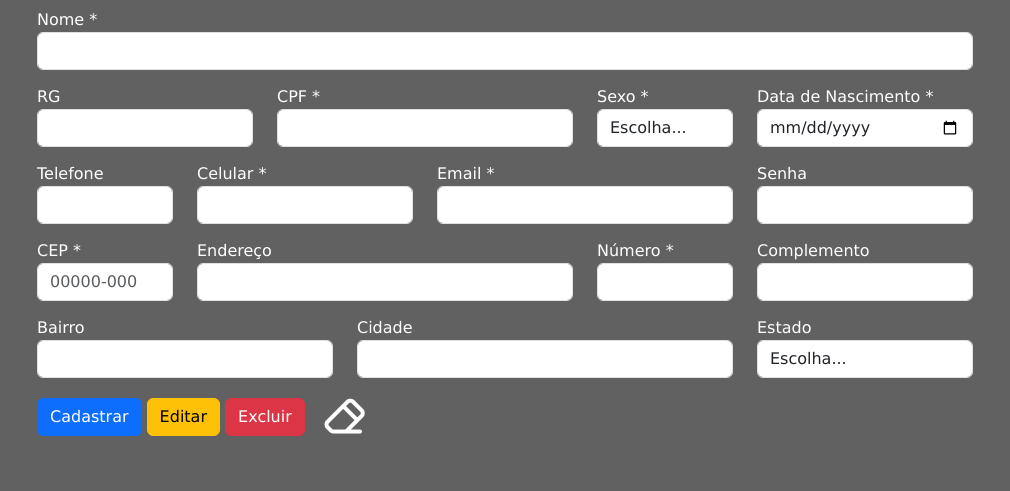
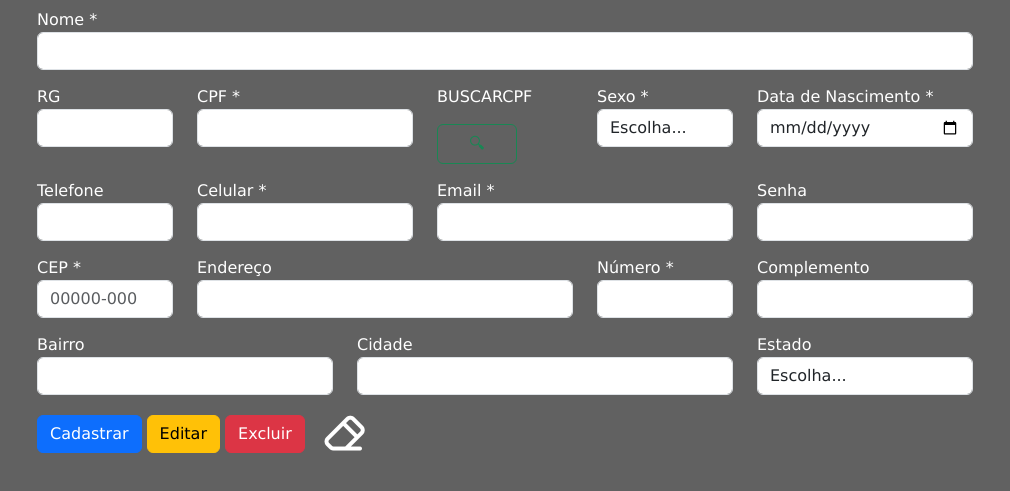
Before and after one commit to vitorapassos/avaliacaocadastrodecliente, an Electron app: page src/views/cadastroCliente.html in a window 1010 px wide. Shown: the part 193-684 px from the top of the page. Drawn offline with Linux system fonts and the light colour scheme; no server answers.

Commit message:
Incluindo btn buscarCPF

```diff
--- a/main.js
+++ b/main.js
@@ -417,7 +417,7 @@ ipcMain.on("search-name", async (event, cliName) => {
             event.reply('set-name')
           } else {
             // enviar ao rendererCliente um pedido para limpar os campos (reutilizar a api do preload 'reset-form')
-            event.reply("reset-form");
+            event.reply('reset-form');
           }
         });
     } else {
--- a/src/public/css/styleCadastroCliente.css
+++ b/src/public/css/styleCadastroCliente.css
@@ -2,7 +2,7 @@
  *
  */
 
-.corbg{
+.corbg {
   background-color: rgb(97, 97, 97);
 }
 
@@ -47,22 +47,26 @@ h1 {
   margin-right: auto;
 }
 
-.separacaoBlocos{
-   border: 1px solid #FFF;
+.separacaoBlocos {
+  border: 1px solid #fff;
 }
 
-.blocoPesquisar{
+.blocoPesquisar {
   padding-top: 30px;
 }
 
-
 /* Botão reset */
 
-#btnReset{
+#btnReset {
   width: 48px;
   height: 48px;
-   background-image: url('../img/eraser48.png');
+  background-image: url("../img/eraser48.png");
   border: none;
   cursor: pointer;
   margin-left: 10px;
 }
+
+.btnBuscar {
+   width: 80px;
+   height: 40px;
+}
--- a/src/views/cadastroCliente.html
+++ b/src/views/cadastroCliente.html
@@ -38,17 +38,19 @@
                 </div>
 
                 <div class="row">
-                    <div class="col-md-3">
+                    <div class="col-md-2">
                         <label for="inputRG" class="text-white">RG</label>
                         <input type="text" class="form-control" id="inputRG">
                     </div>
-                    <div class="col-md-4">
-                        <label for="inputCPF" class="text-white d-flex">CPF * <a class="notificaCPF"
-                                id="cpfNotificacao">CPF
-                                inválido, tente novamente</a></label>
-                        <div class="notificaCPF" id="cpfNotificacao"></div>
+                    <div class="col-md-3">
+                        <label for="inputCPF" class="text-white d-flex">CPF *</label>
                         <input type="text" class="form-control" id="inputCPF" onblur="checarCPF()" required>
                     </div>
+                    <div class="col-md-2">
+                        <label class="text-white d-flex">BUSCARCPF</label>
+                        <button type="button" class="btn btn-outline-success btnBuscar">🔍︎</button>
+                    </div><!-- HAHAHA -->
+
                     <div class="col-md-2">
                         <label for="inputSexo" class="text-white">Sexo *</label>
                         <select class="form-control" id="inputSexo" required>
--- a/src/views/rendererCadCli.js
+++ b/src/views/rendererCadCli.js
@@ -146,7 +146,6 @@ function checarCPF() {
     inputCPF.classList.remove("is-valid");
     inputCPF.classList.add("is-invalid");
   } else {
-    cpfNotificacao.style.display = "none"; // Esconde o popup
     inputCPF.classList.remove("is-invalid");
     inputCPF.classList.add("is-valid");
   }
@@ -196,7 +195,7 @@ api.setName((args) => {
   inputNome.focus();
   // Limpar o campo de busca
   foco.value = "";
-  //Copiar o nome do cliente para o campo nome
+  // Copiar o nome do cliente para o campo nome
   inputNome.value = busca;
   //
   busca.value = "";
```
Lines whose indentation alone changed are shown as unchanged.
